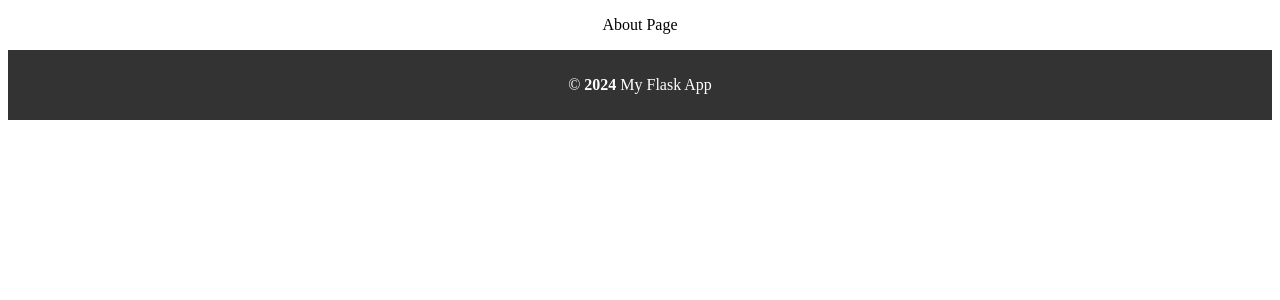
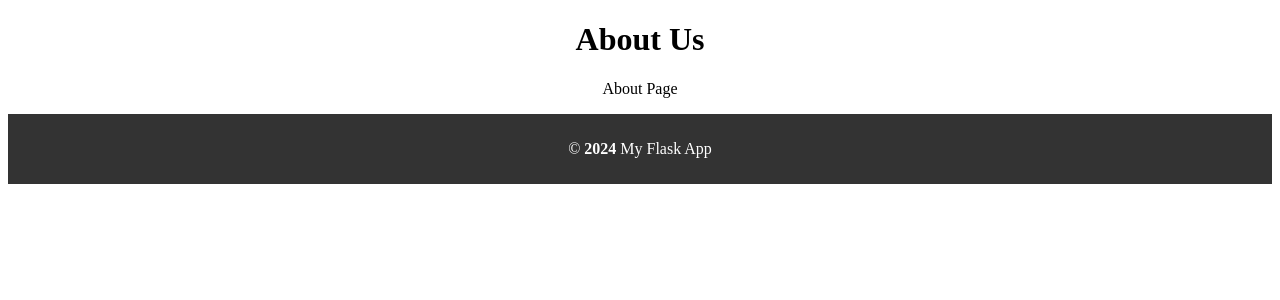
Before and after one commit to nihad1213/holbertonschool-higher_level_programming, a Flask app: page /about in a window 1280 px wide. Shown: the part 126-426 px from the top of the page. Run offline with Flask 3, Linux system fonts and the light colour scheme.

Commit message:
small modifications

```diff
--- a/python-server_side_rendering/templates/about.html
+++ b/python-server_side_rendering/templates/about.html
@@ -1,5 +1,6 @@
 {% include "header.html" %}
 <div style="text-align: center;">
+    <h1>About Us</h1>
     <p>About Page</p>
 </div>
 {% include "footer.html" %}
--- a/python-server_side_rendering/templates/contact.html
+++ b/python-server_side_rendering/templates/contact.html
@@ -1,5 +1,6 @@
 {% include "header.html" %}
 <div style="text-align: center;">
+    <h1>Contact Us</h1>
     <p>Contact Page</p>
 </div>
 {% include "footer.html" %}
```
